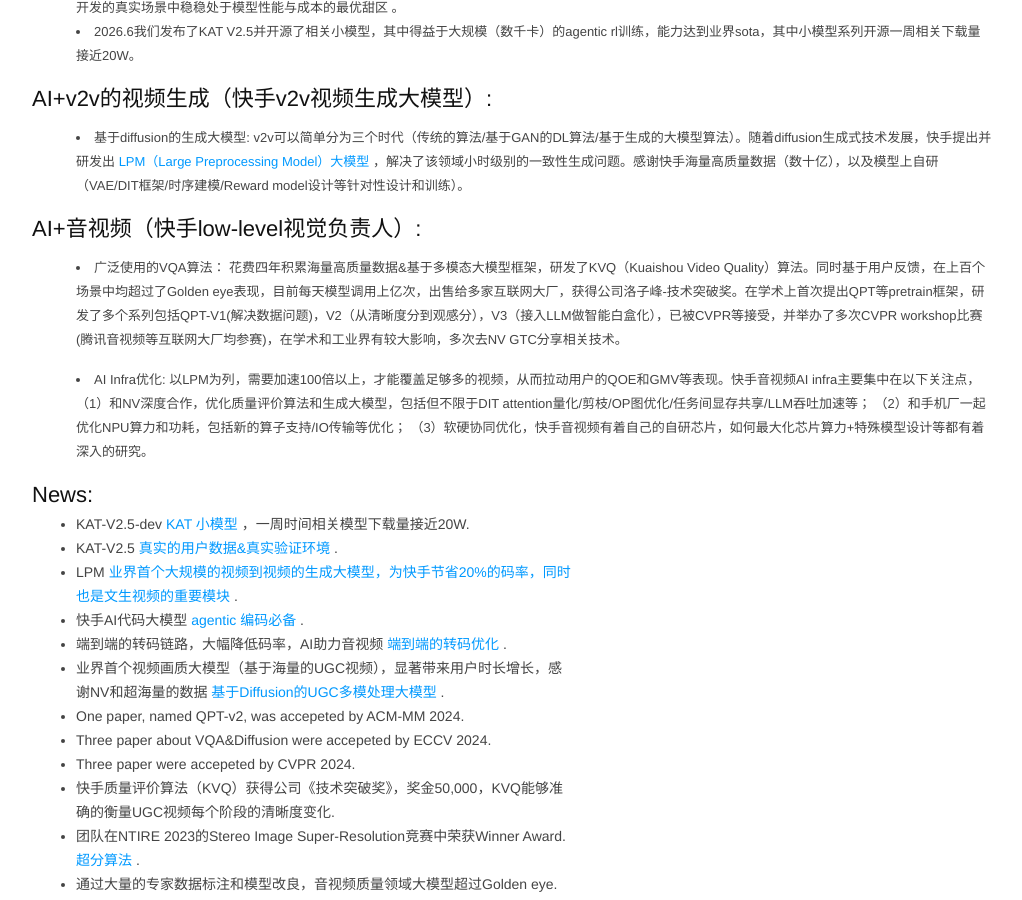
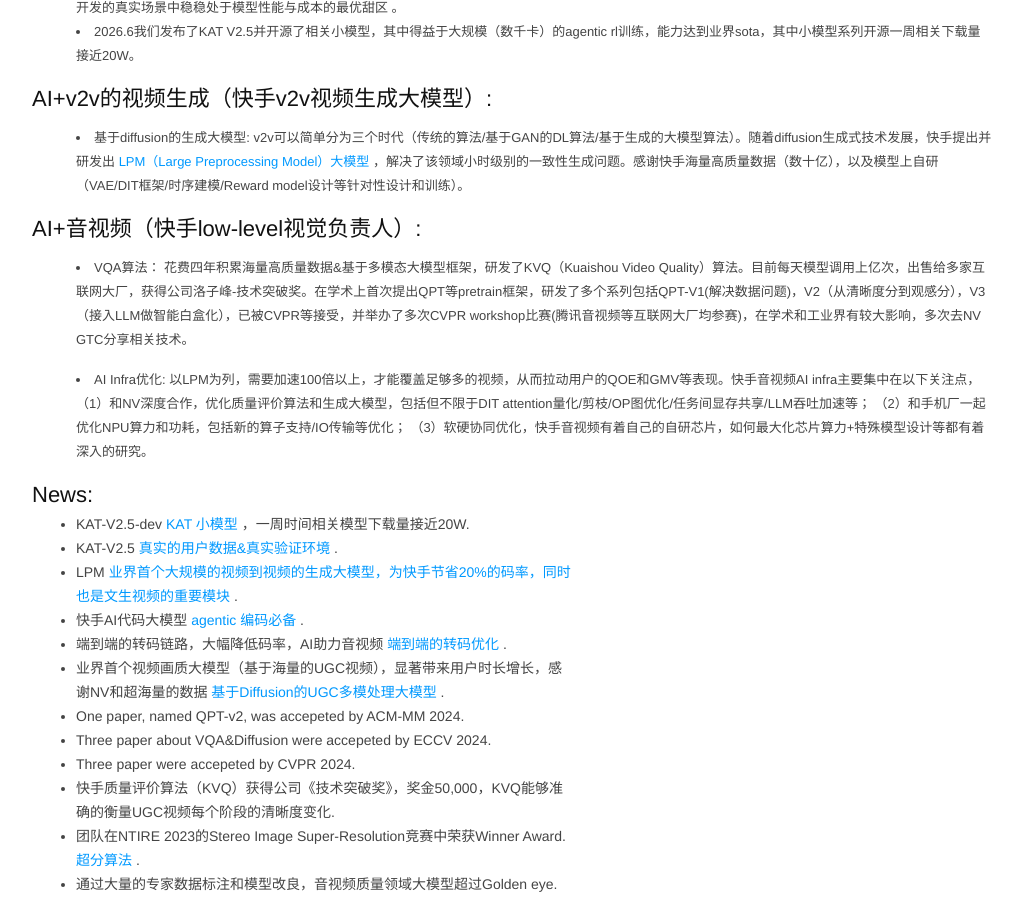
Before and after one commit to msunming/msunming.github.io, a Jekyll site: the page index.html, which Jekyll copies as it is, in a window 1280 px wide and 900 px high, scrolled down 972 px. Shown: the whole window, without its empty margins (128-1150 px from the left). Built offline with Jekyll 4.4.1, drawn with Linux system fonts in a browser that asks for light colours.

Commit message:
Update index.html

```diff
--- a/index.html
+++ b/index.html
@@ -481,7 +481,7 @@ pre .markdown .emphasis {
 
 		<h2>AI+音视频（快手low-level视觉负责人）:</h2>
 		<p>
-	    	<li> 广泛使用的VQA算法： 花费四年积累海量高质量数据&基于多模态大模型框架，研发了KVQ（Kuaishou Video Quality）算法。同时基于用户反馈，在上百个场景中均超过了Golden eye表现，目前每天模型调用上亿次，出售给多家互联网大厂，获得公司洛子峰-技术突破奖。在学术上首次提出QPT等pretrain框架，研发了多个系列包括QPT-V1(解决数据问题)，V2（从清晰度分到观感分），V3（接入LLM做智能白盒化），已被CVPR等接受，并举办了多次CVPR workshop比赛(腾讯音视频等互联网大厂均参赛)，在学术和工业界有较大影响，多次去NV GTC分享相关技术。 </li>
+	    	<li> VQA算法： 花费四年积累海量高质量数据&基于多模态大模型框架，研发了KVQ（Kuaishou Video Quality）算法。目前每天模型调用上亿次，出售给多家互联网大厂，获得公司洛子峰-技术突破奖。在学术上首次提出QPT等pretrain框架，研发了多个系列包括QPT-V1(解决数据问题)，V2（从清晰度分到观感分），V3（接入LLM做智能白盒化），已被CVPR等接受，并举办了多次CVPR workshop比赛(腾讯音视频等互联网大厂均参赛)，在学术和工业界有较大影响，多次去NV GTC分享相关技术。 </li>
 		</p>
 
 		<p>
```
